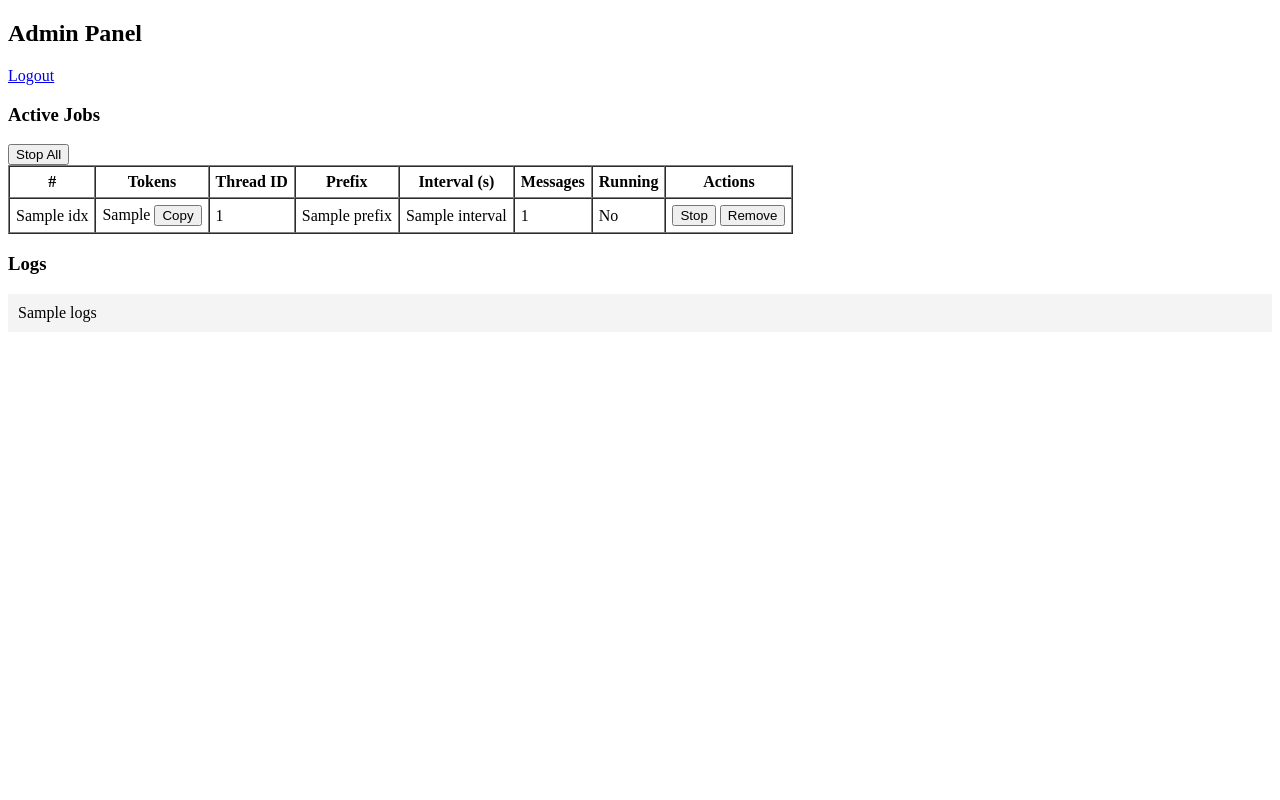
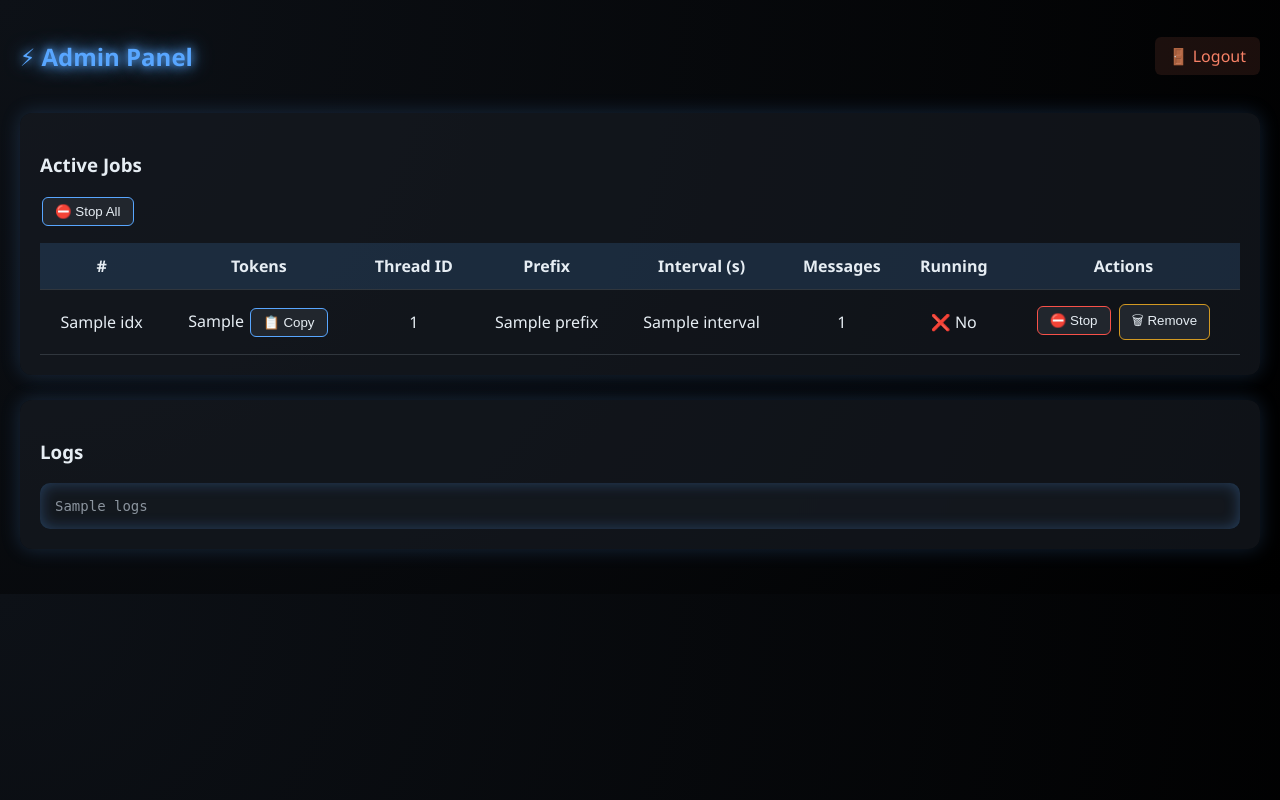
Before and after one commit to 9v1h3r3/OK, a Flask app: template templates/panel.html in a window 1280 px wide. Run offline with Flask 3, Linux system fonts and the light colour scheme; the template is opened without the code that fills it: most values are stand-ins (such as "Sample title", 1, 10 or a date in 2020).

Commit message:
Update panel.html

```diff
--- a/templates/panel.html
+++ b/templates/panel.html
@@ -1,8 +1,112 @@
 <!doctype html>
-<html>
+<html lang="en">
 <head>
   <meta charset="utf-8">
-  <title>Admin Panel</title>
+  <title>⚡ Admin Panel</title>
+  <style>
+    body {
+      background: radial-gradient(circle at top left, #0d1117, #000000);
+      color: #e6edf3;
+      font-family: "Segoe UI", Tahoma, sans-serif;
+      margin: 0;
+      padding: 20px;
+    }
+    header {
+      display: flex;
+      justify-content: space-between;
+      align-items: center;
+      margin-bottom: 20px;
+    }
+    h2 {
+      color: #58a6ff;
+      text-shadow: 0 0 10px #58a6ff, 0 0 20px #58a6ff;
+    }
+    a.logout {
+      color: #f78166;
+      background: rgba(248, 129, 102, 0.1);
+      padding: 8px 14px;
+      border-radius: 6px;
+      text-decoration: none;
+      transition: all 0.3s;
+    }
+    a.logout:hover {
+      background: #f78166;
+      color: #0d1117;
+      box-shadow: 0 0 10px #f78166;
+    }
+    .card {
+      background: rgba(22, 27, 34, 0.7);
+      border-radius: 12px;
+      padding: 20px;
+      margin-bottom: 25px;
+      box-shadow: 0 0 20px rgba(88,166,255,0.2);
+      transition: transform 0.3s ease;
+    }
+    .card:hover {
+      transform: translateY(-3px);
+      box-shadow: 0 0 25px rgba(88,166,255,0.4);
+    }
+    button {
+      background: #21262d;
+      color: #e6edf3;
+      border: 1px solid #58a6ff;
+      border-radius: 6px;
+      padding: 6px 12px;
+      margin: 2px;
+      cursor: pointer;
+      transition: all 0.3s ease;
+    }
+    button:hover {
+      background: #58a6ff;
+      color: #0d1117;
+      transform: scale(1.05);
+      box-shadow: 0 0 12px #58a6ff;
+    }
+    .stop-btn {
+      border-color: #f85149;
+    }
+    .stop-btn:hover {
+      background: #f85149;
+      box-shadow: 0 0 12px #f85149;
+    }
+    .remove-btn {
+      border-color: #d29922;
+    }
+    .remove-btn:hover {
+      background: #d29922;
+      box-shadow: 0 0 12px #d29922;
+    }
+    table {
+      width: 100%;
+      border-collapse: collapse;
+      margin-top: 15px;
+    }
+    th, td {
+      padding: 12px;
+      border-bottom: 1px solid #30363d;
+      text-align: center;
+    }
+    thead {
+      background: rgba(88,166,255,0.15);
+    }
+    tr:hover {
+      background: rgba(88, 166, 255, 0.08);
+      transition: 0.3s ease-in-out;
+    }
+    .logs-box {
+      margin-top: 10px;
+      padding: 15px;
+      border-radius: 10px;
+      background: rgba(22, 27, 34, 0.6);
+      backdrop-filter: blur(6px);
+      box-shadow: inset 0 0 15px rgba(88,166,255,0.3);
+      max-height: 400px;
+      overflow-y: auto;
+      font-family: monospace;
+      font-size: 14px;
+      color: #8b949e;
+    }
+  </style>
   <script>
     async function stopUser(idx){
       await fetch('/stop/' + idx, {method: 'POST'});
@@ -26,20 +130,23 @@
     }
     function copyToken(token) {
       navigator.clipboard.writeText(token).then(() => {
-        alert("✅ Token copied to clipboard!");
+        alert("✅ Token copied!");
       }).catch(err => {
-        alert("❌ Failed to copy token: " + err);
+        alert("❌ Copy failed: " + err);
       });
     }
   </script>
 </head>
 <body>
-  <h2>Admin Panel</h2>
-  <p><a href="/admin/logout">Logout</a></p>
+  <header>
+    <h2>⚡ Admin Panel</h2>
+    <a href="/admin/logout" class="logout">🚪 Logout</a>
+  </header>
 
+  <div class="card">
     <h3>Active Jobs</h3>
-  <button onclick="stopAll()">Stop All</button>
-  <table border="1" cellpadding="6" cellspacing="0">
+    <button onclick="stopAll()">⛔ Stop All</button>
+    <table>
       <thead>
         <tr>
           <th>#</th>
@@ -60,9 +167,7 @@
             {% for t in u.masked_tokens %}
               <div>
                 {{ t }}
-              <button type="button" onclick="copyToken('{{ u.tokens[loop.index0] }}')">
-                Copy
-              </button>
+                <button onclick="copyToken('{{ u.tokens[loop.index0] }}')">📋 Copy</button>
               </div>
             {% endfor %}
           </td>
@@ -70,19 +175,22 @@
           <td>{{ u.prefix }}</td>
           <td>{{ u.interval }}</td>
           <td>{{ u.message_count }}</td>
-        <td>{{ 'Yes' if u.is_running else 'No' }}</td>
+          <td>{{ '✅ Yes' if u.is_running else '❌ No' }}</td>
           <td>
-          <button onclick="stopUser({{ u.idx }})">Stop</button>
-          <button onclick="removeUser({{ u.idx }})">Remove</button>
+            <button class="stop-btn" onclick="stopUser({{ u.idx }})">⛔ Stop</button>
+            <button class="remove-btn" onclick="removeUser({{ u.idx }})">🗑 Remove</button>
           </td>
         </tr>
         {% endfor %}
       </tbody>
     </table>
+  </div>
 
+  <div class="card">
     <h3>Logs</h3>
-  <div style="background:#f4f4f4;padding:10px;max-height:400px;overflow:auto;">
+    <div class="logs-box">
       {{ logs | safe }}
+    </div>
   </div>
 </body>
 </html>
```
Lines whose indentation alone changed are shown as unchanged.
